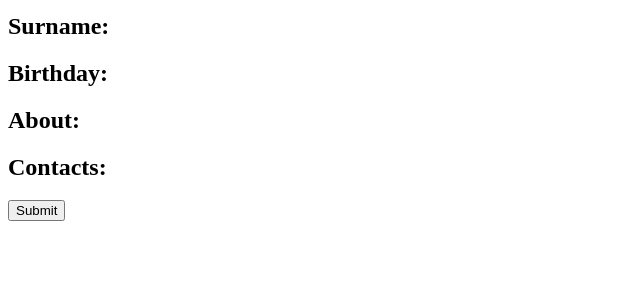
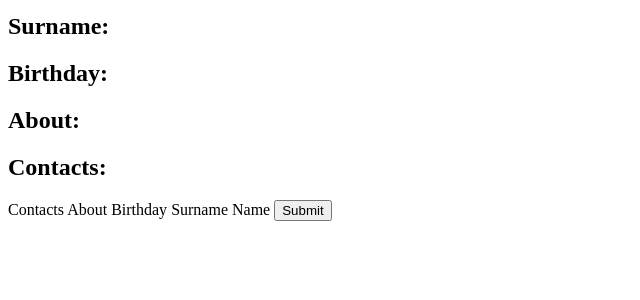
Before and after one commit to dtarasiuk/zdjango, a Python web app: template djangotest/simple/templates/main.html in a window 1280 px wide. Shown: the part 143-443 px from the top of the page, without its empty margins (0-640 px from the left). Run offline with Jinja, Linux system fonts and the light colour scheme; the template is opened without the code that fills it, so the values that code supplies are empty.

Commit message:
ticket 7 realisation

```diff
--- a/djangotest/simple/templates/main.html
+++ b/djangotest/simple/templates/main.html
@@ -6,7 +6,27 @@
 <h2>About:</h2><p>{{ info.about }}</p>
 <h2>Contacts:</h2><p>{{ info.contacts|safe }}</p>
 <form action="/simple/" method="post">
-    {{ form.as_p }}
+
+    {{ form.contacts.errors }}
+    <label for="id_contacts">Contacts</label>
+    {{ form.contacts }}
+
+    {{ form.about.errors }}
+    <label for="id_about">About</label>
+    {{ form.about }}
+
+    {{ form.birthday.errors }}
+    <label for="id_birthday">Birthday</label>
+    {{ form.birthday }}
+
+    {{ form.surname.errors }}
+    <label for="id_surname">Surname</label>
+    {{ form.surname }}
+
+    {{ form.name.errors }}
+    <label for="id_name">Name</label>
+    {{ form.name }}
+
     <input type="submit" value="Submit" />
 </form>
 {% endblock %}
```
